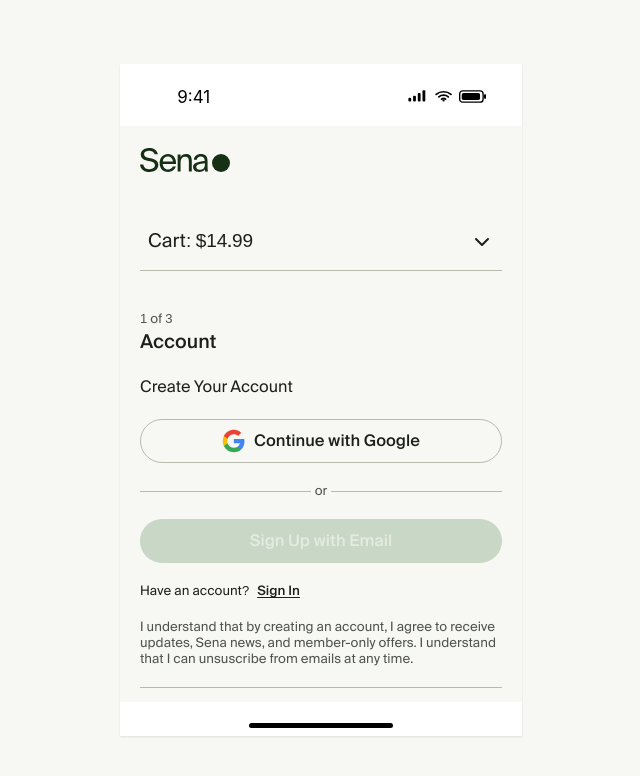
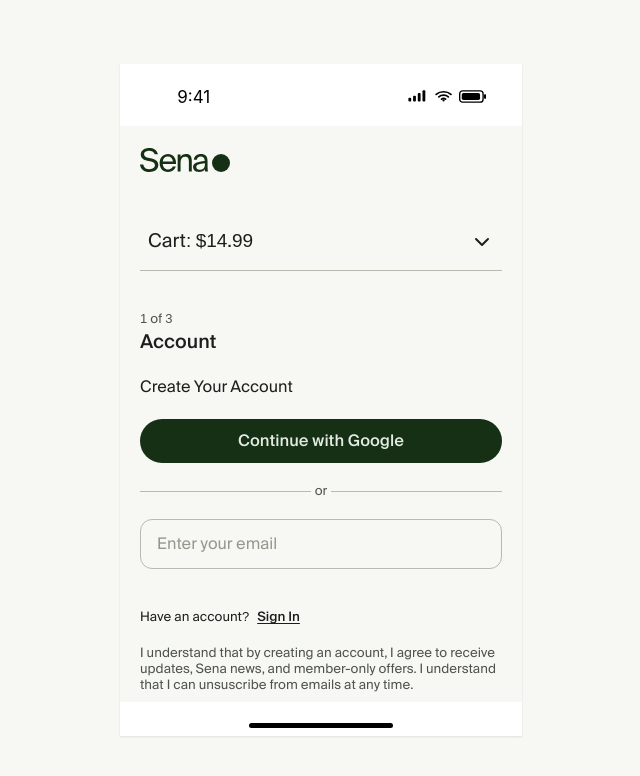
Before and after one commit to elcape23/challenge-bask, a Next.js app: page /prototype/checkout in a window 1280 px wide. Shown: the top 776 px of the page, without its empty margins (319-959 px from the left). Built offline with nearby package versions, Linux system fonts and the light colour scheme.

Commit message:
Checkout changes done

```diff
--- a/src/components/prototype/CheckoutMobilePage.tsx
+++ b/src/components/prototype/CheckoutMobilePage.tsx
@@ -1,7 +1,7 @@
 "use client";
 
 import type { PrototypeCartItem } from "@/data/prototypeCart";
-import React, { useState, useEffect } from "react";
+import React, { useRef, useState, useEffect, type FocusEvent } from "react";
 import { useRouter } from "next/navigation";
 import {
   getPrototypeCartItem,
@@ -52,9 +52,27 @@ function OrDivider() {
 
 function CreateAccountContent({
   onContinueWithGoogle,
+  onContinueWithEmail,
+  emailValue,
+  onEmailChange,
 }: {
   onContinueWithGoogle: () => void;
+  onContinueWithEmail: () => void;
+  emailValue: string;
+  onEmailChange: (value: string) => void;
 }) {
+  const emailFieldRef = useRef<HTMLDivElement>(null);
+  const [isEmailFieldActive, setIsEmailFieldActive] = useState(false);
+  const isValidEmail = /^[^\s@]+@[^\s@]+\.[^\s@]+$/.test(emailValue.trim());
+
+  const handleEmailFieldBlur = (event: FocusEvent<HTMLDivElement>) => {
+    if (event.currentTarget.contains(event.relatedTarget as Node | null)) {
+      return;
+    }
+
+    setIsEmailFieldActive(false);
+  };
+
   return (
     <div className="flex flex-col gap-5">
       <p className="text-body-01 text-text-neutral-default">
@@ -63,32 +81,44 @@ function CreateAccountContent({
 
       <Button
         size="lg"
-        variant="neutral"
-        appearance="outlined"
+        variant="primary"
+        appearance="filled"
         className="w-full"
         onClick={onContinueWithGoogle}
       >
-        {/* eslint-disable-next-line @next/next/no-img-element */}
-        <img
-          src="/icons/google-md.svg"
-          alt=""
-          aria-hidden
-          className="size-6 shrink-0"
-        />
         Continue with Google
       </Button>
 
       <OrDivider />
 
+      <div
+        ref={emailFieldRef}
+        className="flex flex-col gap-2"
+        onFocus={() => setIsEmailFieldActive(true)}
+        onBlur={handleEmailFieldBlur}
+      >
+        <InputGroup
+          size="md"
+          placeholder="Enter your email"
+          showButton={false}
+          className="w-full"
+          type="email"
+          value={emailValue}
+          onChange={(event) => onEmailChange(event.target.value)}
+        />
+        {isEmailFieldActive ? (
           <Button
             size="lg"
             variant="primary"
-        appearance="filled"
+            appearance="outlined"
             className="w-full"
-        disabled
+            disabled={!isValidEmail}
+            onClick={onContinueWithEmail}
           >
-        Sign Up with Email
+            Continue with Email
           </Button>
+        ) : null}
+      </div>
 
       <div className="flex items-center gap-2">
         <p className="text-body-02 text-text-neutral-default">
@@ -108,10 +138,10 @@ function CreateAccountContent({
   );
 }
 
-function AccountSummaryContent() {
+function AccountSummaryContent({ email }: { email: string }) {
   return (
     <p className="text-body-01 text-text-neutral-secondary">
-      arqledesma91@gmail.com
+      {email}
     </p>
   );
 }
@@ -335,14 +365,47 @@ function PaymentContent({ onCompleteOrder }: { onCompleteOrder: () => void }) {
 
   const handleExpiryChange = (e: React.ChangeEvent<HTMLInputElement>) => {
     const raw = e.target.value;
-    const digits = raw.replace(/\D/g, "").slice(0, 4);
+    const sanitizedDigits = raw.replace(/\D/g, "").slice(0, 4);
     let formatted: string;
+
+    if (sanitizedDigits.length >= 3) {
+      const firstDigit = sanitizedDigits[0];
+      const secondDigit = sanitizedDigits[1];
+      const thirdDigit = sanitizedDigits[2];
+
+      if (firstDigit === "1" && Number(thirdDigit) >= 6) {
+        const shiftedDigits = `0${firstDigit}${secondDigit}${sanitizedDigits[2] ?? ""}${sanitizedDigits[3] ?? ""}`.slice(0, 4);
+        formatted =
+          shiftedDigits.length > 2
+            ? `${shiftedDigits.slice(0, 2)}/${shiftedDigits.slice(2)}`
+            : shiftedDigits;
+        setExpiry(formatted);
+        return;
+      }
+    }
+
+    if (
+      sanitizedDigits.length === 1 &&
+      raw.length >= expiry.length &&
+      !raw.includes("/") &&
+      sanitizedDigits !== "1"
+    ) {
+      formatted = `0${sanitizedDigits}/`;
+    } else {
+      const monthDigits = sanitizedDigits.slice(0, 2);
+      const clampedMonth =
+        monthDigits.length === 2
+          ? String(Math.min(parseInt(monthDigits, 10), 12)).padStart(2, "0")
+          : monthDigits;
+      const digits = clampedMonth + sanitizedDigits.slice(2);
+
       if (digits.length > 2) {
         formatted = digits.slice(0, 2) + "/" + digits.slice(2);
       } else if (digits.length === 2 && raw.length >= expiry.length) {
         formatted = digits + "/";
       } else {
         formatted = digits;
+      }
     }
     setExpiry(formatted);
   };
@@ -498,7 +561,10 @@ function CheckoutSkeleton() {
 
         {/* Step list items */}
         {[...Array(3)].map((_, i) => (
-          <div key={i} className="flex flex-col gap-1 py-5 border-b border-border-neutral-default">
+          <div
+            key={i}
+            className="flex flex-col gap-1 py-5 border-b border-border-neutral-default"
+          >
             <Bone className="h-3 w-20" />
             <Bone className="h-5 w-40" />
           </div>
@@ -542,6 +608,7 @@ export default function CheckoutMobilePage() {
     return () => clearTimeout(timer);
   }, []);
   const [promoCode, setPromoCode] = useState("");
+  const [accountEmail, setAccountEmail] = useState("");
   const [promoDiscountRate, setPromoDiscountRate] = useState(0);
   const [promoFeedback, setPromoFeedback] = useState("");
   const [promoState, setPromoState] = useState<"default" | "success">(
@@ -576,8 +643,14 @@ export default function CheckoutMobilePage() {
     const multiplier = 3;
     const discountRate = 0.17;
     const newSubtotal = (Number(basePrice) * multiplier).toFixed(2);
-    const newFinalPrice = (Number(basePrice) * multiplier * (1 - discountRate)).toFixed(2);
-    const newDiscountAmount = (Number(newSubtotal) - Number(newFinalPrice)).toFixed(2);
+    const newFinalPrice = (
+      Number(basePrice) *
+      multiplier *
+      (1 - discountRate)
+    ).toFixed(2);
+    const newDiscountAmount = (
+      Number(newSubtotal) - Number(newFinalPrice)
+    ).toFixed(2);
     const upgraded: typeof cartItem = {
       ...cartItem,
       dosageLabel: "90 pills every three months",
@@ -609,6 +682,11 @@ export default function CheckoutMobilePage() {
   };
 
   const handleContinueWithGoogle = () => {
+    setAccountEmail("arqledesma91@gmail.com");
+    setCheckoutStep(2);
+  };
+
+  const handleContinueWithEmail = () => {
     setCheckoutStep(2);
   };
 
@@ -718,9 +796,12 @@ export default function CheckoutMobilePage() {
             {checkoutStep === 1 ? (
               <CreateAccountContent
                 onContinueWithGoogle={handleContinueWithGoogle}
+                onContinueWithEmail={handleContinueWithEmail}
+                emailValue={accountEmail}
+                onEmailChange={setAccountEmail}
               />
             ) : (
-            <AccountSummaryContent />
+            <AccountSummaryContent email={accountEmail} />
           )}
         </ListItem>
 
```
Lines whose indentation alone changed are shown as unchanged.
